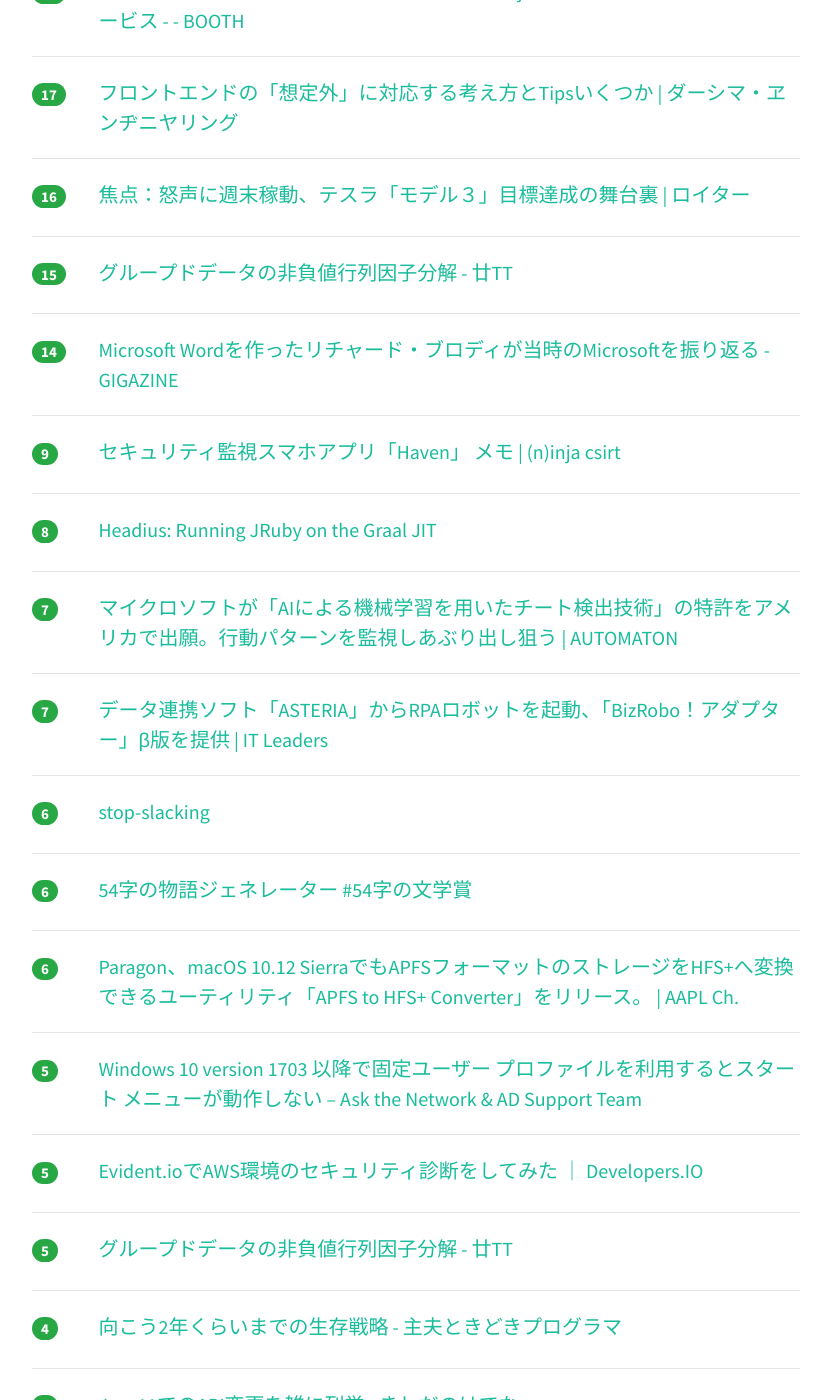
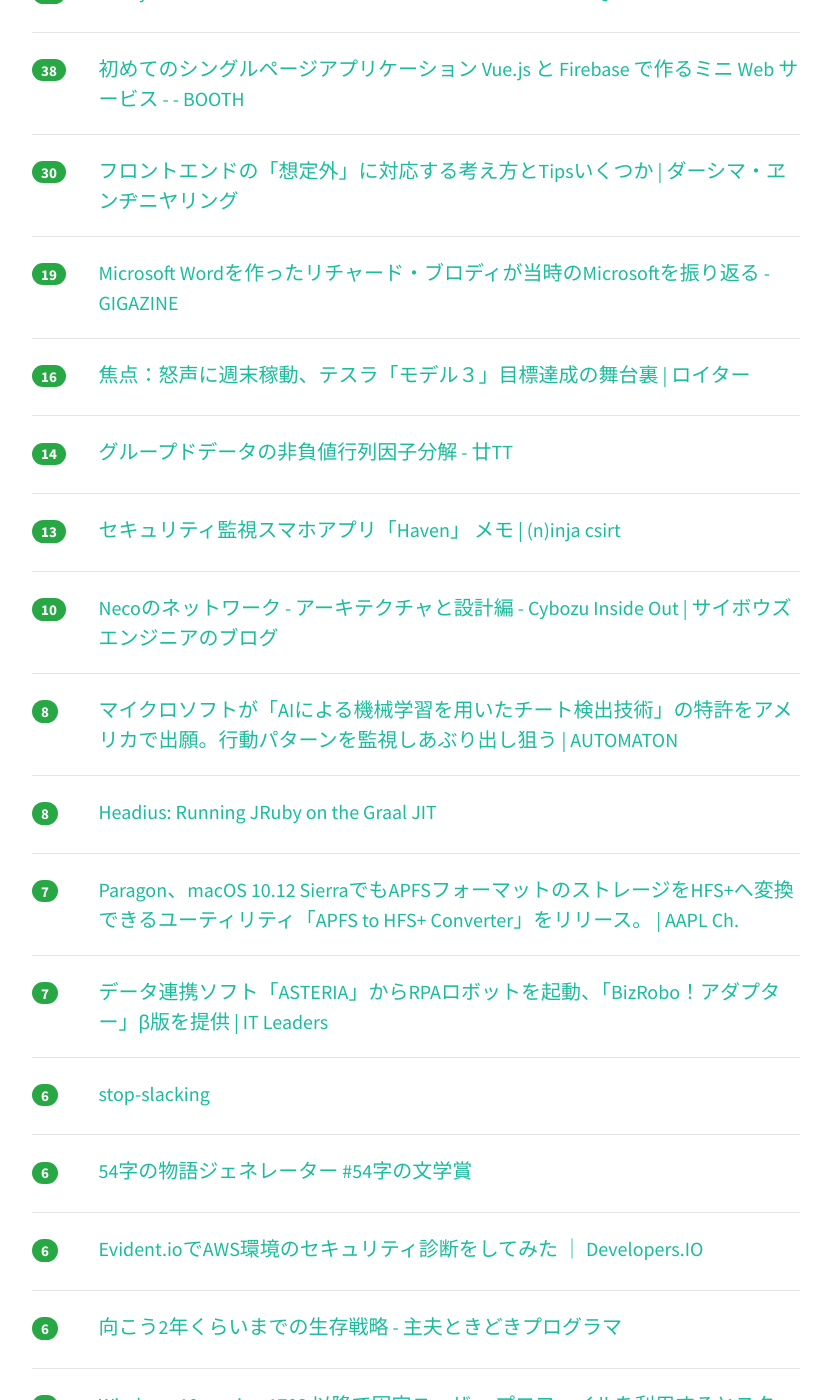
Before and after one commit to yatta47/hatena-matome-site, a Jekyll site: the page built from _posts/2018-07-05-hatena.md, in a window 1280 px wide and 1400 px high, scrolled down 419 px. Shown: the whole window, without its empty margins (224-1055 px from the left). Built offline with Jekyll 4.4.1, drawn with Linux system fonts in a browser that asks for light colours; nearby versions of some CDN libraries; some of the changed text lies outside the part shown.

Commit message:
Updated 2018-07-05

```diff
--- a/_posts/2018-07-05-hatena.md
+++ b/_posts/2018-07-05-hatena.md
@@ -1,19 +1,29 @@
 ---
 layout: post
 title:  "2018-07-05 はてぶIT"
-date:   2018-07-05 08:01:02
+date:   2018-07-05 09:01:59
 tags: [it-hotentry]
 ---
-17 件のデータあり
+25 件のデータあり
 
 <hr><div class="row">
-<div class="col-1"><span class="badge badge-pill badge-success h2">22</span></div>
+<div class="col-1"><span class="badge badge-pill badge-success h2">64</span></div>
+<div class="col-11"><a href='https://qiita.com/joe-re/items/96f12dda4a62470d1d7c' target='_blank'>reactjs - react-railsを使ってReactのTutorialをやってみる - Qiita</a></div>
+</div>
+<hr>
+<div class="row">
+<div class="col-1"><span class="badge badge-pill badge-success h2">38</span></div>
 <div class="col-11"><a href='https://booth.pm/ja/items/829853' target='_blank'>初めてのシングルページアプリケーション Vue.js と Firebase で作るミニ Web サービス - - BOOTH</a></div>
 </div>
 <hr>
 <div class="row">
-<div class="col-1"><span class="badge badge-pill badge-success h2">17</span></div>
+<div class="col-1"><span class="badge badge-pill badge-success h2">30</span></div>
 <div class="col-11"><a href='https://necomesi.jp/blog/tsmd/posts/229' target='_blank'>フロントエンドの「想定外」に対応する考え方とTipsいくつか | ダーシマ・ヱンヂニヤリング</a></div>
+</div>
+<hr>
+<div class="row">
+<div class="col-1"><span class="badge badge-pill badge-success h2">19</span></div>
+<div class="col-11"><a href='https://gigazine.net/news/20180704-microsoft-early-days/' target='_blank'>Microsoft Wordを作ったリチャード・ブロディが当時のMicrosoftを振り返る - GIGAZINE</a></div>
 </div>
 <hr>
 <div class="row">
@@ -22,18 +32,23 @@ tags: [it-hotentry]
 </div>
 <hr>
 <div class="row">
-<div class="col-1"><span class="badge badge-pill badge-success h2">15</span></div>
+<div class="col-1"><span class="badge badge-pill badge-success h2">14</span></div>
 <div class="col-11"><a href='http://abrahamcow.hatenablog.com/entry/2018/07/05/023446' target='_blank'>グループドデータの非負値行列因子分解 - 廿TT</a></div>
 </div>
 <hr>
 <div class="row">
-<div class="col-1"><span class="badge badge-pill badge-success h2">14</span></div>
-<div class="col-11"><a href='https://gigazine.net/news/20180704-microsoft-early-days/' target='_blank'>Microsoft Wordを作ったリチャード・ブロディが当時のMicrosoftを振り返る - GIGAZINE</a></div>
+<div class="col-1"><span class="badge badge-pill badge-success h2">13</span></div>
+<div class="col-11"><a href='http://csirt.ninja/?p=1474' target='_blank'>セキュリティ監視スマホアプリ「Haven」 メモ | (n)inja csirt</a></div>
 </div>
 <hr>
 <div class="row">
-<div class="col-1"><span class="badge badge-pill badge-success h2">9</span></div>
-<div class="col-11"><a href='http://csirt.ninja/?p=1474' target='_blank'>セキュリティ監視スマホアプリ「Haven」 メモ | (n)inja csirt</a></div>
+<div class="col-1"><span class="badge badge-pill badge-success h2">10</span></div>
+<div class="col-11"><a href='http://blog.cybozu.io/entry/2018/07/05/080000' target='_blank'>Necoのネットワーク - アーキテクチャと設計編 - Cybozu Inside Out | サイボウズエンジニアのブログ</a></div>
+</div>
+<hr>
+<div class="row">
+<div class="col-1"><span class="badge badge-pill badge-success h2">8</span></div>
+<div class="col-11"><a href='http://jp.automaton.am/articles/newsjp/20180704-71399/' target='_blank'>マイクロソフトが「AIによる機械学習を用いたチート検出技術」の特許をアメリカで出願。行動パターンを監視しあぶり出し狙う | AUTOMATON</a></div>
 </div>
 <hr>
 <div class="row">
@@ -43,7 +58,7 @@ tags: [it-hotentry]
 <hr>
 <div class="row">
 <div class="col-1"><span class="badge badge-pill badge-success h2">7</span></div>
-<div class="col-11"><a href='http://jp.automaton.am/articles/newsjp/20180704-71399/' target='_blank'>マイクロソフトが「AIによる機械学習を用いたチート検出技術」の特許をアメリカで出願。行動パターンを監視しあぶり出し狙う | AUTOMATON</a></div>
+<div class="col-11"><a href='https://applech2.com/archives/20180704-paragon-apfs-to-hfs-converter.html' target='_blank'>Paragon、macOS 10.12 SierraでもAPFSフォーマットのストレージをHFS+へ変換できるユーティリティ「APFS to HFS+ Converter」をリリース。 | AAPL Ch.</a></div>
 </div>
 <hr>
 <div class="row">
@@ -63,7 +78,12 @@ tags: [it-hotentry]
 <hr>
 <div class="row">
 <div class="col-1"><span class="badge badge-pill badge-success h2">6</span></div>
-<div class="col-11"><a href='https://applech2.com/archives/20180704-paragon-apfs-to-hfs-converter.html' target='_blank'>Paragon、macOS 10.12 SierraでもAPFSフォーマットのストレージをHFS+へ変換できるユーティリティ「APFS to HFS+ Converter」をリリース。 | AAPL Ch.</a></div>
+<div class="col-11"><a href='https://dev.classmethod.jp/security/using-evidentio-for-security-diagnosis-of-aws/' target='_blank'>Evident.ioでAWS環境のセキュリティ診断をしてみた ｜ Developers.IO</a></div>
+</div>
+<hr>
+<div class="row">
+<div class="col-1"><span class="badge badge-pill badge-success h2">6</span></div>
+<div class="col-11"><a href='http://masayuki14.hatenablog.com/entry/2018/07/04/220000' target='_blank'>向こう2年くらいまでの生存戦略 - 主夫ときどきプログラマ</a></div>
 </div>
 <hr>
 <div class="row">
@@ -73,17 +93,32 @@ tags: [it-hotentry]
 <hr>
 <div class="row">
 <div class="col-1"><span class="badge badge-pill badge-success h2">5</span></div>
-<div class="col-11"><a href='https://dev.classmethod.jp/security/using-evidentio-for-security-diagnosis-of-aws/' target='_blank'>Evident.ioでAWS環境のセキュリティ診断をしてみた ｜ Developers.IO</a></div>
+<div class="col-11"><a href='https://ift.tt/2KzMByM' target='_blank'>グループドデータの非負値行列因子分解 - 廿TT</a></div>
 </div>
 <hr>
 <div class="row">
 <div class="col-1"><span class="badge badge-pill badge-success h2">5</span></div>
-<div class="col-11"><a href='https://ift.tt/2KzMByM' target='_blank'>グループドデータの非負値行列因子分解 - 廿TT</a></div>
+<div class="col-11"><a href='http://www.itmedia.co.jp/news/articles/1807/05/news019.html' target='_blank'>AIは“美しさ”を感じるか　ディープラーニングの先にある未来 (1/4) - ITmedia NEWS</a></div>
 </div>
 <hr>
 <div class="row">
 <div class="col-1"><span class="badge badge-pill badge-success h2">4</span></div>
-<div class="col-11"><a href='http://masayuki14.hatenablog.com/entry/2018/07/04/220000' target='_blank'>向こう2年くらいまでの生存戦略 - 主夫ときどきプログラマ</a></div>
+<div class="col-11"><a href='https://www.publickey1.jp/blog/18/oracle_autonomous_database_vs_pr.html' target='_blank'>Oracle Autonomous Databaseの自動チューニング vs 人間による性能チューニング。どちらが高性能をたたき出せるか実際に比べてみた［PR］ － Publickey</a></div>
+</div>
+<hr>
+<div class="row">
+<div class="col-1"><span class="badge badge-pill badge-success h2">4</span></div>
+<div class="col-11"><a href='https://codezine.jp/article/detail/10941' target='_blank'>研究者とエンジニアが集い、機械学習工学という新しい工学の体系化を目指す～「機械学習工学研究会キックオフシンポジウム」レポート (1/3)：CodeZine（コードジン）</a></div>
+</div>
+<hr>
+<div class="row">
+<div class="col-1"><span class="badge badge-pill badge-success h2">4</span></div>
+<div class="col-11"><a href='https://www.technologyreview.jp/s/93380/google-demos-duplex-its-ai-that-sounds-exactly-like-a-very-weird-nice-human/' target='_blank'>MIT Tech Review: グーグルのAI電話予約システム、「不気味」との批判受け改良</a></div>
+</div>
+<hr>
+<div class="row">
+<div class="col-1"><span class="badge badge-pill badge-success h2">3</span></div>
+<div class="col-11"><a href='http://www.itmedia.co.jp/news/articles/1807/04/news115.html' target='_blank'>DeepMindのAI、マルチプレーヤーゲームで人間以上のチームワークを発揮 - ITmedia NEWS</a></div>
 </div>
 <hr>
 <div class="row">
@@ -91,3 +126,8 @@ tags: [it-hotentry]
 <div class="col-11"><a href='http://d.hatena.ne.jp/nowokay/20180704#1530712754' target='_blank'>Java11でのAPI変更を雑に列挙 - きしだのはてな</a></div>
 </div>
 <hr>
+<div class="row">
+<div class="col-1"><span class="badge badge-pill badge-success h2">0</span></div>
+<div class="col-11"><a href='https://jp.techcrunch.com/2018/07/05/okippa-insurance/' target='_blank'>荷物待ちや再配達のストレスから解放、“置き配”バッグ「OKIPPA」—— 東京海上と盗難保険も開発 | TechCrunch Japan</a></div>
+</div>
+<hr>
```
